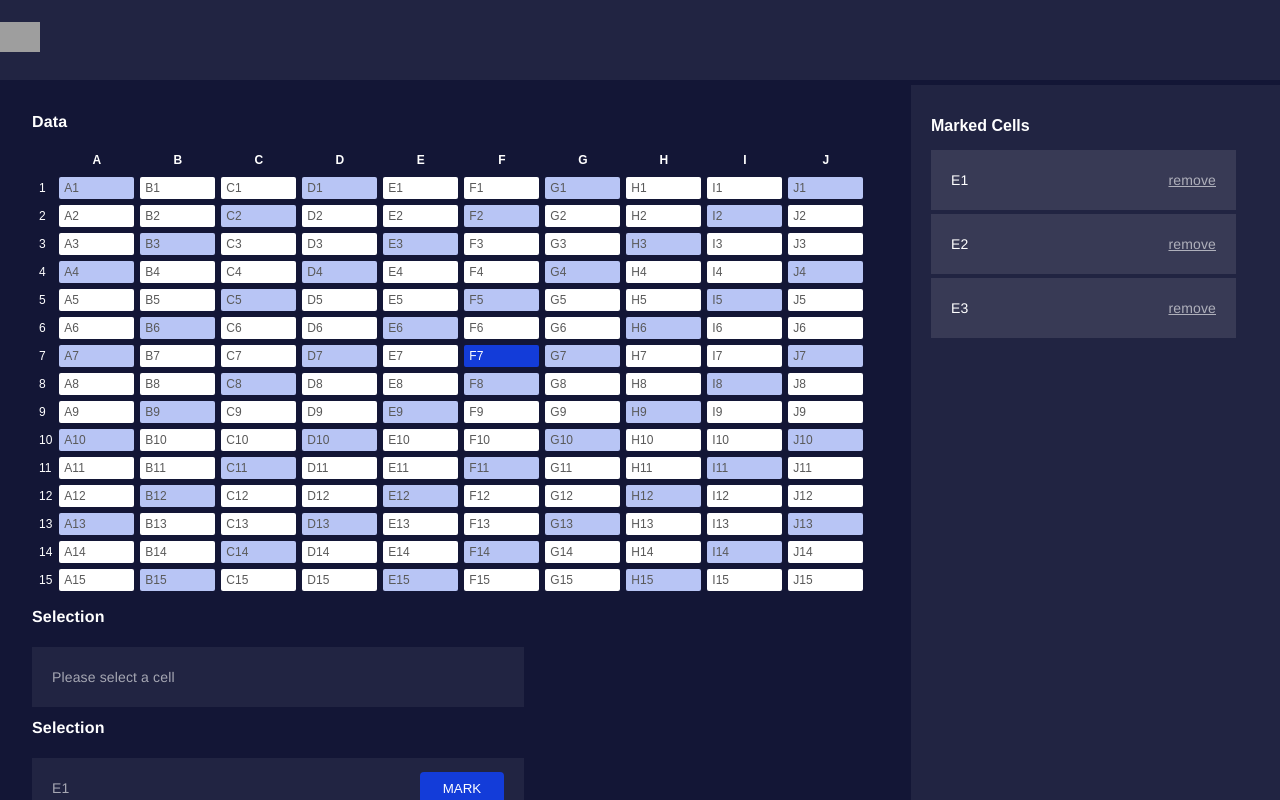
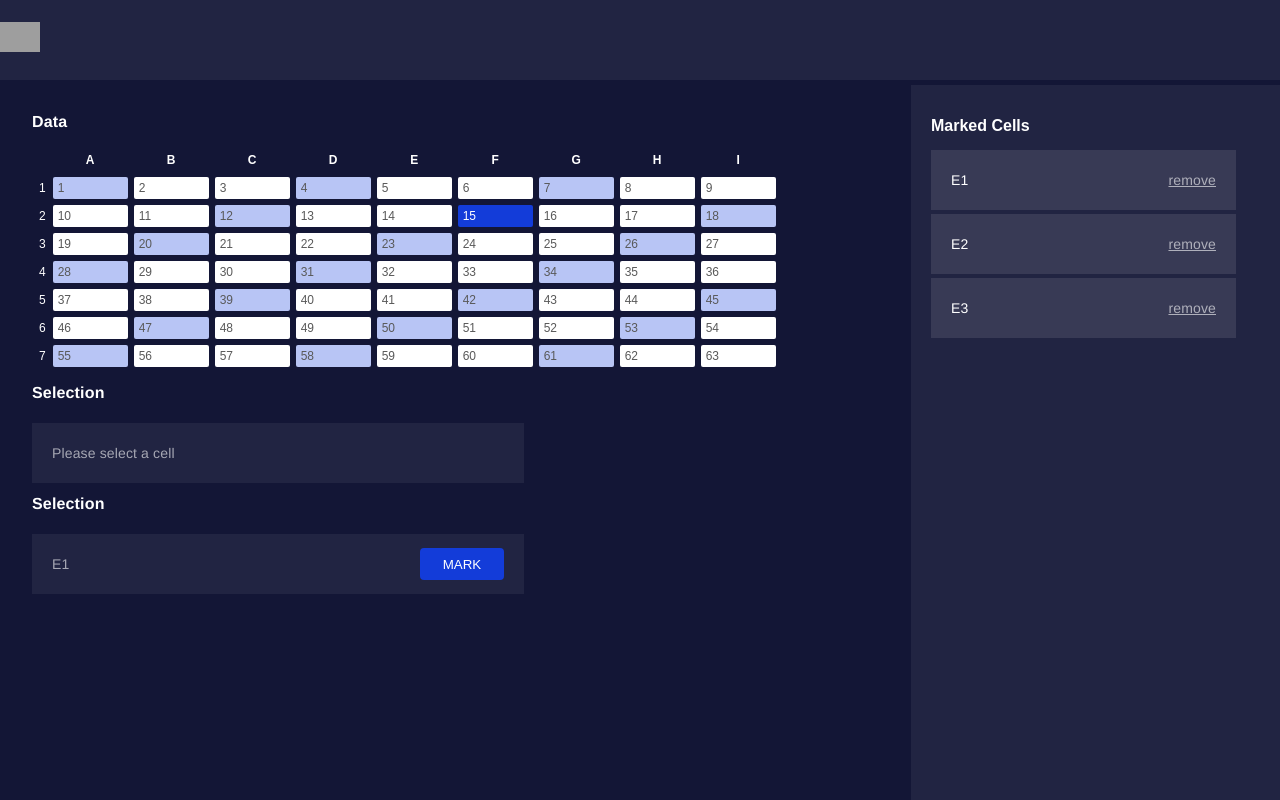
Before and after one commit to akshaykhanna/ExcelRegionSelection, an Angular app: page /cells in a window 1280 px wide. Shown: the top 800 px of the page. Built offline with nearby package versions, Linux system fonts and the light colour scheme; grey boxes are pictures that could not be loaded.

Commit message:
Add cellService and generate mock cell data

```diff
--- a/src/app/cells/cells-grid/cells-grid.component.html
+++ b/src/app/cells/cells-grid/cells-grid.component.html
@@ -1,20 +1,20 @@
 <div>
   <h1>Data</h1>
-  <table cellspacing="6">
+  <table *ngIf="cells.length >0" cellspacing="6">
     <tr>
       <th></th>
       <th *ngFor="let colName of colCharList">{{ colName }}</th>
     </tr>
-    <tr *ngFor="let rowNo of rowList">
+    <tr *ngFor="let row of cells; let rowNo = index">
       <td class="si-no">{{ rowNo + 1 }}</td>
       <td
 
-        *ngFor="let rowData of genratedRowData(rowNo), let i = index"
-        [class.marked-cell]="(rowNo+i) % 3 == 0"
-        [class.selected-cell]="rowData == 'F7'"
+        *ngFor="let col of row let colNo = index"
+        [class.marked-cell]="(rowNo+colNo) % 3 == 0"
+        [class.selected-cell]="col.value == '15'"
         class="cell"
       >
-        {{ rowData }}
+        {{ col.value }}
       </td>
     </tr>
   </table>
--- a/src/app/cells/cells-grid/cells-grid.component.ts
+++ b/src/app/cells/cells-grid/cells-grid.component.ts
@@ -1,4 +1,6 @@
 import { Component, OnInit, Input } from '@angular/core';
+import { CellsService } from '../cells.service';
+import Cell from '../../models/cell';
 
 @Component({
   selector: 'app-cells-grid',
@@ -6,46 +8,25 @@ import { Component, OnInit, Input } from '@angular/core';
   styleUrls: ['./cells-grid.component.css'],
 })
 export class CellsGridComponent implements OnInit {
-  @Input() noOfCols = 10;
-  @Input() noOfRows = 15;
+  noOfCols: number;
+  noOfRows: number;
+  @Input() cells: Cell[][] = [];
+
   colCharList: string[] = [];
-  rowList: number[] = [];
-  constructor() {}
+  constructor(private cellsService: CellsService) {}
 
   ngOnInit() {
-    this.genrateCols();
-    this.genrateRows();
+    this.cells = this.cellsService.getCells(7, 9);
+    console.log('this.cells:', this.cells);
+    this.noOfRows = this.cells.length;
+    this.noOfCols = this.cells[0].length;
+    this.genrateColHeaders();
   }
-  genrateCols() {
+
+  genrateColHeaders() {
     for (let i = 0; i < this.noOfCols; i++) {
-      this.colCharList.push(colName(i));
+      this.colCharList.push(this.cellsService.colName(i));
     }
-    console.log(this.colCharList);
-  }
-  genrateRows() {
-    for (let i = 0; i < this.noOfRows; i++) {
-      this.rowList.push(i);
-    }
-  }
-  genratedRowData(rowNo): string[] {
-    const rowData = [];
-    for (let i = 0; i < this.noOfCols; i++) {
-      rowData.push(colName(i) + '' + (rowNo + 1));
-    }
-    console.log(rowData);
-    return rowData;
+    console.log('this.colCharList:', this.colCharList);
   }
 }
-
-function colName(n: number) {
-  const ordA = 'a'.charCodeAt(0);
-  const ordZ = 'z'.charCodeAt(0);
-  const len = ordZ - ordA + 1;
-
-  let s = '';
-  while (n >= 0) {
-    s = String.fromCharCode((n % len) + ordA) + s;
-    n = Math.floor(n / len) - 1;
-  }
-  return s.toUpperCase();
-}
--- /dev/null
+++ b/src/app/cells/cells.service.ts
@@ -0,0 +1,34 @@
+import { Injectable } from '@angular/core';
+import Cell from '../models/cell';
+
+@Injectable({
+  providedIn: 'root',
+})
+export class CellsService {
+  constructor() {}
+
+  public getCells(rows: number, cols: number): Cell[][] {
+    const cells: Cell[][] = [];
+    let counter = 0;
+    for (let i = 0; i < rows; i++) {
+      const cellsRow = [];
+      for (let j = 0; j < cols; j++) {
+        cellsRow.push(new Cell(this.colName(j), i + 1, String(++counter)));
+      }
+      cells.push(cellsRow);
+    }
+    console.log(cells);
+    return cells;
+  }
+  public colName(n: number) {
+    const ordA = 'a'.charCodeAt(0);
+    const ordZ = 'z'.charCodeAt(0);
+    const len = ordZ - ordA + 1;
+    let s = '';
+    while (n >= 0) {
+      s = String.fromCharCode((n % len) + ordA) + s;
+      n = Math.floor(n / len) - 1;
+    }
+    return s.toUpperCase();
+  }
+}
--- /dev/null
+++ b/src/app/models/cell.ts
@@ -0,0 +1,25 @@
+export enum CellStatus {
+  NORMAL,
+  MARKED,
+  SELECTED,
+}
+
+class Cell {
+  id: string;
+  value: string;
+  rowNo?: number;
+  colStr?: string;
+  status: CellStatus;
+  constructor(colStr: string, rowNo: number, value: string) {
+    this.id = this.getId(colStr, rowNo);
+    this.value = value;
+    this.colStr = colStr;
+    this.rowNo = rowNo;
+    this.status = CellStatus.NORMAL;
+  }
+  private getId(colStr: string, rowNo: number) {
+    return `${colStr}${rowNo}`;
+  }
+}
+
+export default Cell;
```
Also changed, not shown: 1 other file (tests, documents, lock files or other folders).
